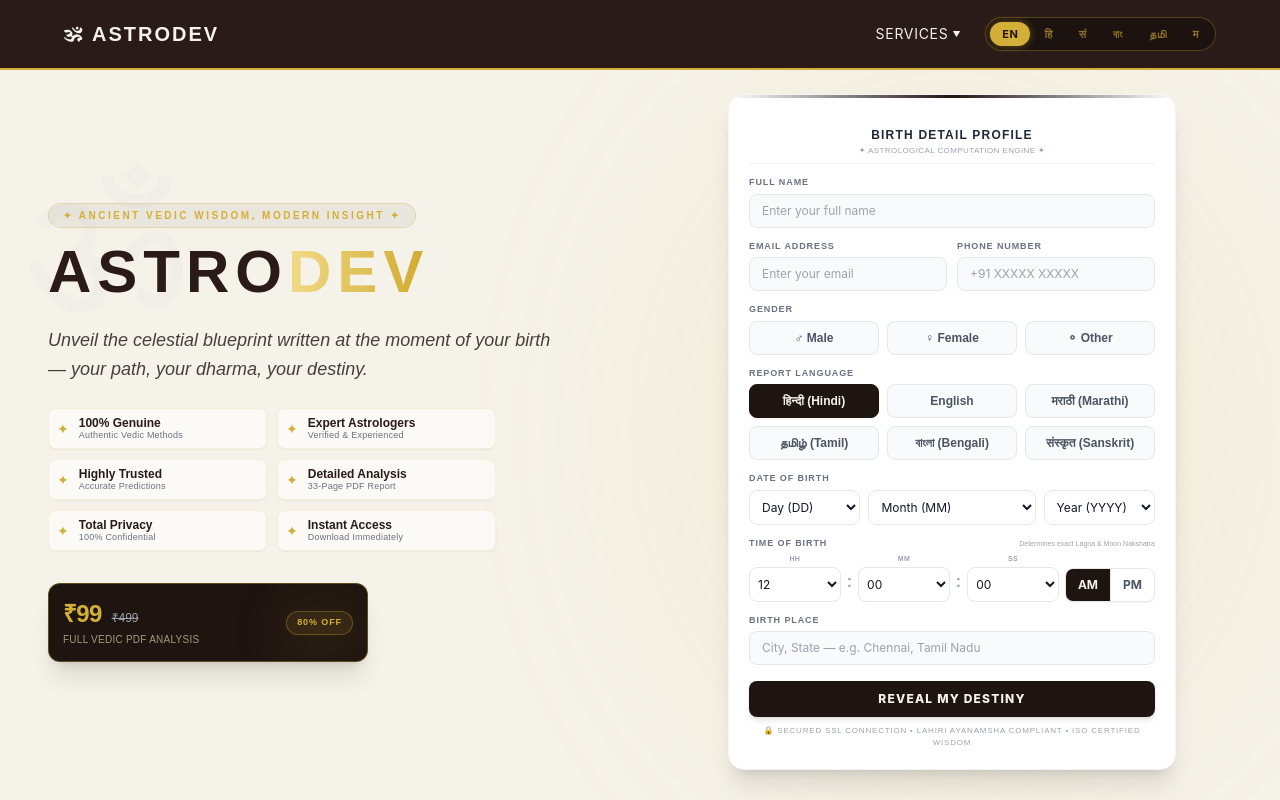
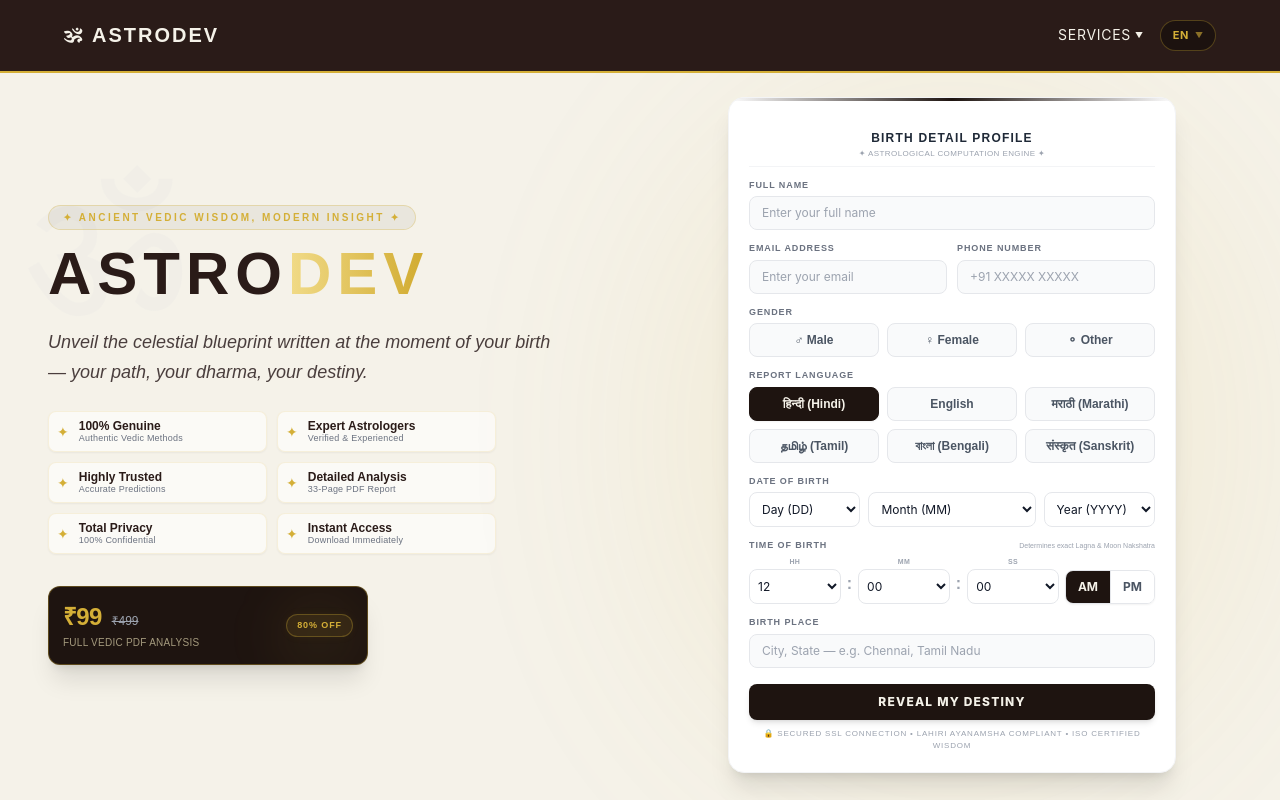
Before and after one commit to Saptak-d/ASTRODEV_Frontend, a React (Vite) app: page / in a window 1280 px wide. Shown: the top 800 px of the page. Built offline with nearby package versions, Linux system fonts and the light colour scheme.

Commit message:
feat: convert language switcher to dropdown matching services menu style

```diff
--- a/src/components/Navbar.jsx
+++ b/src/components/Navbar.jsx
@@ -4,39 +4,51 @@
 
 export default function Navbar() {
   const [servicesOpen, setServicesOpen] = useState(false);
+  const [langOpen, setLangOpen] = useState(false);
   const [mobileMenuOpen, setMobileMenuOpen] = useState(false);
   const { language, setLanguage, t, LANGUAGES } = useLanguage();
   const dropdownRef = useRef(null);
+  const langDropdownRef = useRef(null);
   const timeoutRef = useRef(null);
+  const langTimeoutRef = useRef(null);
 
+  // Services hover handlers
   const handleMouseEnter = () => {
-    if (timeoutRef.current) {
-      clearTimeout(timeoutRef.current);
-    }
+    if (timeoutRef.current) clearTimeout(timeoutRef.current);
     setServicesOpen(true);
   };
-
   const handleMouseLeave = () => {
-    timeoutRef.current = setTimeout(() => {
-      setServicesOpen(false);
-    }, 200);
+    timeoutRef.current = setTimeout(() => setServicesOpen(false), 200);
   };
 
-  // Close dropdown on click outside
+  // Language hover handlers
+  const handleLangMouseEnter = () => {
+    if (langTimeoutRef.current) clearTimeout(langTimeoutRef.current);
+    setLangOpen(true);
+  };
+  const handleLangMouseLeave = () => {
+    langTimeoutRef.current = setTimeout(() => setLangOpen(false), 200);
+  };
+
+  // Close dropdowns on click outside
   useEffect(() => {
     const handleClickOutside = (event) => {
       if (dropdownRef.current && !dropdownRef.current.contains(event.target)) {
         setServicesOpen(false);
       }
+      if (langDropdownRef.current && !langDropdownRef.current.contains(event.target)) {
+        setLangOpen(false);
+      }
     };
     document.addEventListener('mousedown', handleClickOutside);
     return () => {
       document.removeEventListener('mousedown', handleClickOutside);
-      if (timeoutRef.current) {
-        clearTimeout(timeoutRef.current);
-      }
+      if (timeoutRef.current) clearTimeout(timeoutRef.current);
+      if (langTimeoutRef.current) clearTimeout(langTimeoutRef.current);
     };
   }, []);
+
+  const currentLang = LANGUAGES.find((l) => l.code === language) || LANGUAGES[0];
 
   return (
     <nav className="bg-[#2A1B18] text-[#F5F2E9] border-b-2 border-[#D4AF37] px-6 py-4 relative z-50">
@@ -45,7 +57,7 @@
           <span>🕉</span> ASTRODEV
         </Link>
 
-        {/* Mobile Menu Button (Hamburger Toggle) */}
+        {/* Mobile Menu Button */}
         <button
           onClick={() => setMobileMenuOpen(!mobileMenuOpen)}
           className="md:hidden flex items-center justify-center p-1.5 text-[#D4AF37] hover:text-[#F5F2E9] focus:outline-none transition-colors border border-[#D4AF37]/35 rounded-lg bg-[#1C120F]/50"
@@ -62,8 +74,9 @@
           )}
         </button>
 
-        {/* Desktop Navigation links */}
+        {/* Desktop Navigation */}
         <div className="hidden md:flex gap-4 items-center">
+
           {/* Services Dropdown */}
           <div
             ref={dropdownRef}
@@ -78,16 +91,11 @@
               aria-expanded={servicesOpen}
             >
               {t('nav.services')}{' '}
-              <span
-                className={`text-[8px] inline-block transition-transform duration-200 ${
-                  servicesOpen ? 'rotate-180 text-[#D4AF37]' : ''
-                }`}
-              >
+              <span className={`text-[8px] inline-block transition-transform duration-200 ${servicesOpen ? 'rotate-180 text-[#D4AF37]' : ''}`}>
                 ▼
               </span>
             </button>
 
-            {/* Seamless dropdown wrapper with padding bridge preventing mouse gap loss */}
             {servicesOpen && (
               <div
                 className="absolute right-0 top-full pt-2 w-64 z-50 animate-fade-in"
@@ -124,30 +132,69 @@
             )}
           </div>
 
-          {/* ── Language Switcher ── */}
-          <div className="flex items-center gap-0.5 bg-[#1C120F] border border-[#D4AF37]/30 rounded-full px-1 py-1 ml-2">
+          {/* ── Language Dropdown ── */}
+          <div
+            ref={langDropdownRef}
+            className="relative py-1"
+            onMouseEnter={handleLangMouseEnter}
+            onMouseLeave={handleLangMouseLeave}
+          >
+            <button
+              type="button"
+              onClick={() => setLangOpen((prev) => !prev)}
+              className="flex items-center gap-1.5 bg-[#1C120F] border border-[#D4AF37]/30 rounded-full px-3 py-1.5 hover:border-[#D4AF37]/70 transition-all duration-200 focus:outline-none cursor-pointer"
+              aria-expanded={langOpen}
+            >
+              <span className="text-[11px] font-sans font-bold text-[#D4AF37] tracking-wider">
+                {currentLang.label}
+              </span>
+              <span className={`text-[8px] text-[#D4AF37]/60 inline-block transition-transform duration-200 ${langOpen ? 'rotate-180 text-[#D4AF37]' : ''}`}>
+                ▼
+              </span>
+            </button>
+
+            {langOpen && (
+              <div
+                className="absolute right-0 top-full pt-2 w-52 z-50 animate-fade-in"
+                onMouseEnter={handleLangMouseEnter}
+                onMouseLeave={handleLangMouseLeave}
+              >
+                <div
+                  className="border border-[#D4AF37]/50 rounded-xl shadow-[0_12px_36px_rgba(0,0,0,0.7)] py-2 text-left"
+                  style={{ backgroundColor: '#1C120F' }}
+                >
+                  <div className="px-4 py-1.5 mb-1">
+                    <span className="text-[9px] font-sans font-bold uppercase tracking-[0.2em] text-[#D4AF37]/60">
+                      {t('nav.languageLabel')}
+                    </span>
+                  </div>
+                  <div className="h-px bg-[#D4AF37]/20 mx-2 mb-1"></div>
                   {LANGUAGES.map((lang) => (
                     <button
                       key={lang.code}
                       id={`lang-btn-${lang.code}`}
-                title={lang.nativeLabel}
-                onClick={() => setLanguage(lang.code)}
-                className={`
-                  relative px-3 py-1 rounded-full text-[11px] font-sans font-bold tracking-wider transition-all duration-300
+                      onClick={() => { setLanguage(lang.code); setLangOpen(false); }}
+                      className={`w-full text-left px-4 py-2 text-xs font-sans font-bold tracking-wider transition-all duration-150 flex items-center justify-between group
                         ${language === lang.code
-                    ? 'bg-[#D4AF37] text-[#1E1410] shadow-[0_0_8px_rgba(212,175,55,0.4)]'
-                    : 'text-[#D4AF37]/60 hover:text-[#D4AF37] hover:bg-[#D4AF37]/10'
-                  }
-                `}
+                          ? 'bg-[#D4AF37] text-[#1E1410]'
+                          : 'text-[#F5F2E9] hover:bg-[#D4AF37] hover:text-[#1E1410]'
+                        }`}
                     >
+                      <span>{lang.nativeLabel}</span>
+                      <span className={`text-[11px] font-bold ${language === lang.code ? 'text-[#1E1410]' : 'text-[#D4AF37]/60 group-hover:text-[#1E1410]'}`}>
                         {lang.label}
+                      </span>
                     </button>
                   ))}
                 </div>
               </div>
+            )}
           </div>
 
-      {/* Mobile Drawer Overlay */}
+        </div>
+      </div>
+
+      {/* Mobile Drawer */}
       {mobileMenuOpen && (
         <div className="md:hidden mt-4 pt-4 border-t border-[#D4AF37]/20 flex flex-col gap-4 bg-[#2A1B18] animate-fade-in">
           <div className="flex flex-col gap-2">
@@ -175,27 +222,24 @@
             </div>
           </div>
 
-          <div className="flex items-center justify-between pt-3 border-t border-[#D4AF37]/10">
-            <span className="text-xs text-gray-400 font-sans">{t('nav.languageLabel')}</span>
-            <div className="flex items-center gap-0.5 bg-[#1C120F] border border-[#D4AF37]/30 rounded-full px-1 py-1">
+          {/* Mobile Language Section */}
+          <div className="flex flex-col gap-2 pt-3 border-t border-[#D4AF37]/10">
+            <span className="text-[10px] text-[#D4AF37] uppercase tracking-widest font-bold font-sans">{t('nav.languageLabel')}</span>
+            <div className="flex flex-wrap gap-2">
               {LANGUAGES.map((lang) => (
                 <button
                   key={lang.code}
                   id={`mobile-lang-btn-${lang.code}`}
                   title={lang.nativeLabel}
-                  onClick={() => {
-                    setLanguage(lang.code);
-                    setMobileMenuOpen(false);
-                  }}
-                  className={`
-                    relative px-3 py-1 rounded-full text-[11px] font-sans font-bold tracking-wider transition-all duration-300
+                  onClick={() => { setLanguage(lang.code); setMobileMenuOpen(false); }}
+                  className={`flex items-center gap-1.5 px-3 py-1.5 rounded-full text-[11px] font-sans font-bold tracking-wider transition-all duration-200 border
                     ${language === lang.code
-                      ? 'bg-[#D4AF37] text-[#1E1410] shadow-[0_0_8px_rgba(212,175,55,0.4)]'
-                      : 'text-[#D4AF37]/60 hover:text-[#D4AF37] hover:bg-[#D4AF37]/10'
-                    }
-                  `}
+                      ? 'bg-[#D4AF37] text-[#1E1410] border-[#D4AF37]'
+                      : 'border-[#D4AF37]/30 text-[#D4AF37]/80 hover:border-[#D4AF37]/70 hover:text-[#D4AF37] bg-[#1C120F]'
+                    }`}
                 >
-                  {lang.label}
+                  <span>{lang.nativeLabel}</span>
+                  <span className="text-[9px] opacity-70">{lang.label}</span>
                 </button>
               ))}
             </div>
```
Lines whose indentation alone changed are shown as unchanged.
